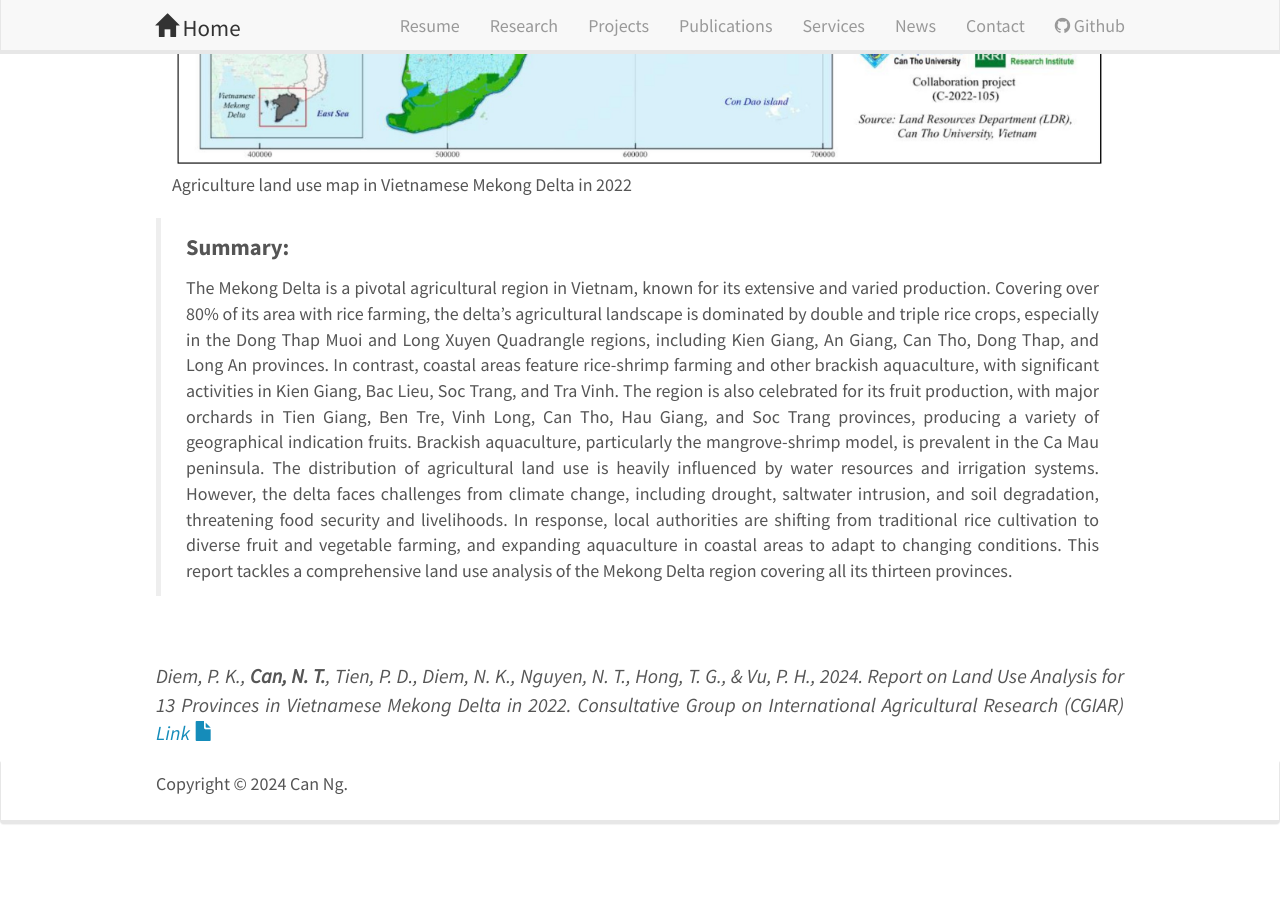
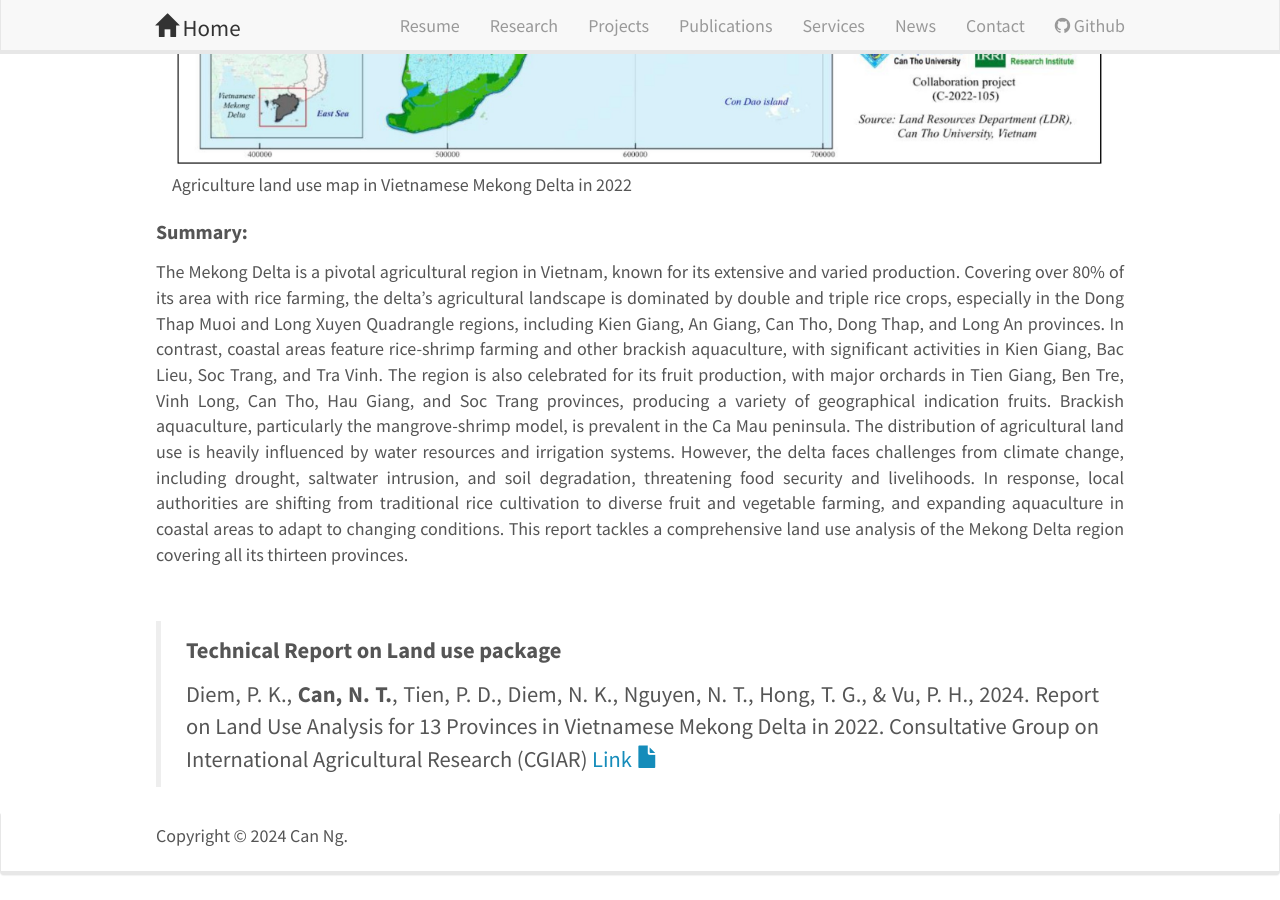
Before and after one commit to canng/cann, a Jekyll site: the page built from _posts/2024-01-01-Project_CGIAR_mega_delta.md, in a window 1280 px wide and 900 px high, scrolled down 3344 px. Built offline with Jekyll 4.4.1, drawn with Linux system fonts in a browser that asks for light colours; nearby versions of some CDN libraries; before the commit the page ends 4193 px from its top, so only the background shows below that.

Commit message:
update project

```diff
--- a/_posts/2024-01-01-Project_CGIAR_mega_delta.md
+++ b/_posts/2024-01-01-Project_CGIAR_mega_delta.md
@@ -91,13 +91,15 @@ date: 2024-01-01
 </div>
 
 
-> **<b>Summary: </b>** <br>
-> <p style="font-size:18px">The Mekong Delta is a pivotal agricultural region in Vietnam, known for its extensive and varied production. Covering over 80% of its area with rice farming, the delta's agricultural landscape is dominated by double and triple rice crops, especially in the Dong Thap Muoi and Long Xuyen Quadrangle regions, including Kien Giang, An Giang, Can Tho, Dong Thap, and Long An provinces. In contrast, coastal areas feature rice-shrimp farming and other brackish aquaculture, with significant activities in Kien Giang, Bac Lieu, Soc Trang, and Tra Vinh. The region is also celebrated for its fruit production, with major orchards in Tien Giang, Ben Tre, Vinh Long, Can Tho, Hau Giang, and Soc Trang provinces, producing a variety of geographical indication fruits. Brackish aquaculture, particularly the mangrove-shrimp model, is prevalent in the Ca Mau peninsula. The distribution of agricultural land use is heavily influenced by water resources and irrigation systems. However, the delta faces challenges from climate change, including drought, saltwater intrusion, and soil degradation, threatening food security and livelihoods. In response, local authorities are shifting from traditional rice cultivation to diverse fruit and vegetable farming, and expanding aquaculture in coastal areas to adapt to changing conditions. This report tackles a comprehensive land use analysis of the Mekong Delta region covering all its thirteen provinces. </p>
+**<b>Summary: </b>** <br>
+<p style="font-size:18px">The Mekong Delta is a pivotal agricultural region in Vietnam, known for its extensive and varied production. Covering over 80% of its area with rice farming, the delta's agricultural landscape is dominated by double and triple rice crops, especially in the Dong Thap Muoi and Long Xuyen Quadrangle regions, including Kien Giang, An Giang, Can Tho, Dong Thap, and Long An provinces. In contrast, coastal areas feature rice-shrimp farming and other brackish aquaculture, with significant activities in Kien Giang, Bac Lieu, Soc Trang, and Tra Vinh. The region is also celebrated for its fruit production, with major orchards in Tien Giang, Ben Tre, Vinh Long, Can Tho, Hau Giang, and Soc Trang provinces, producing a variety of geographical indication fruits. Brackish aquaculture, particularly the mangrove-shrimp model, is prevalent in the Ca Mau peninsula. The distribution of agricultural land use is heavily influenced by water resources and irrigation systems. However, the delta faces challenges from climate change, including drought, saltwater intrusion, and soil degradation, threatening food security and livelihoods. In response, local authorities are shifting from traditional rice cultivation to diverse fruit and vegetable farming, and expanding aquaculture in coastal areas to adapt to changing conditions. This report tackles a comprehensive land use analysis of the Mekong Delta region covering all its thirteen provinces. </p>
 
 
 <br>
 
-<i>Diem, P. K., <b>Can, N. T.</b>, Tien, P. D., Diem, N. K., Nguyen, N. T., Hong, T. G., & Vu, P. H., 2024. Report on Land Use Analysis for 13 Provinces in Vietnamese Mekong Delta in 2022. Consultative Group on International Agricultural Research (CGIAR) <a href="https://hdl.handle.net/10568/151791">  Link </a><a href="{{ site.url }}{{ site.baseurl }}/assets/Article_archive/report/2024_IRRI_Report_Landuseanalysis_CTU.pdf">  <i class="glyphicon glyphicon-file"></i></a><br> </i>
+> **Technical Report on Land use package** <br>
+>
+> Diem, P. K., <b>Can, N. T.</b>, Tien, P. D., Diem, N. K., Nguyen, N. T., Hong, T. G., & Vu, P. H., 2024. Report on Land Use Analysis for 13 Provinces in Vietnamese Mekong Delta in 2022. Consultative Group on International Agricultural Research (CGIAR) <a href="https://hdl.handle.net/10568/151791">  Link </a><a href="{{ site.url }}{{ site.baseurl }}/assets/Article_archive/report/2024_IRRI_Report_Landuseanalysis_CTU.pdf">  <i class="glyphicon glyphicon-file"></i></a><br>
 
 
 
```
